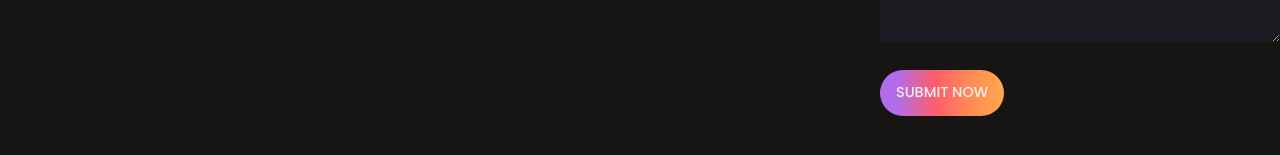
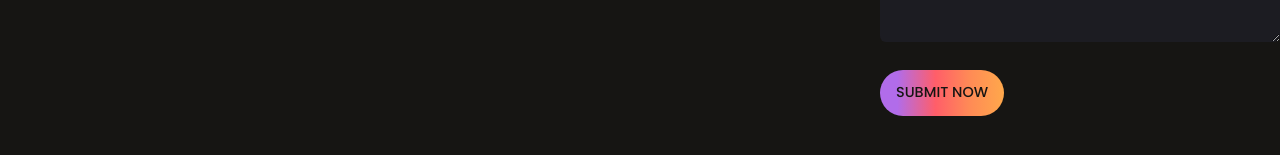
Before and after one commit to mohammad-mghn/dev-tab, a Next.js app: page /contact in a window 1280 px wide. Shown: the part 523-678 px from the top of the page. Built offline with nearby package versions, Linux system fonts and the light colour scheme.

Commit message:
fix buttons text color and line height

```diff
--- a/components/contact/contact.tsx
+++ b/components/contact/contact.tsx
@@ -37,7 +37,7 @@ function Contact() {
             className="my-4 py-3 px-7 w-full sm:w-[25rem] min-h-[8rem] max-h-[12rem] text-[0.9rem] bg-secondary placeholder:text-light placeholder:opacity-25 placeholder:text-[0.8rem] rounded-md"
           />
         </div>
-        <button className="mt-3 px-4 py-3 bg-gradient rounded-full text-lighter text-[0.9rem] font-semibold sm:font-medium">
+        <button className="mt-3 px-4 py-3 bg-gradient rounded-full text-primary text-[0.9rem] font-semibold sm:font-medium">
           SUBMIT NOW
         </button>
       </form>
--- a/components/header/header.tsx
+++ b/components/header/header.tsx
@@ -21,7 +21,8 @@ function Header() {
 
         <div className="mt-5 lg:mt-[2rem] w-fit sm:w-full lg:w-fit flex justify-center sm:justify-center gap-x-5">
           <Link
-            className="px-3 sm:px-6 py-3 bg-gradient rounded-full text-primary text-xs sm:text-sm font-semibold sm:font-medium"
+            className="px-3 sm:px-6 py-3 bg-gradient rounded-full text-primary text-xs sm:text-sm font-semibold sm:font-medium !leading-relaxed
+            "
             href="https://chrome.google.com/webstore/detail/hackertabdev-developer-ne/ocoipcahhaedjhnpoanfflhbdcpmalmp"
             target="_blank"
           >
```
